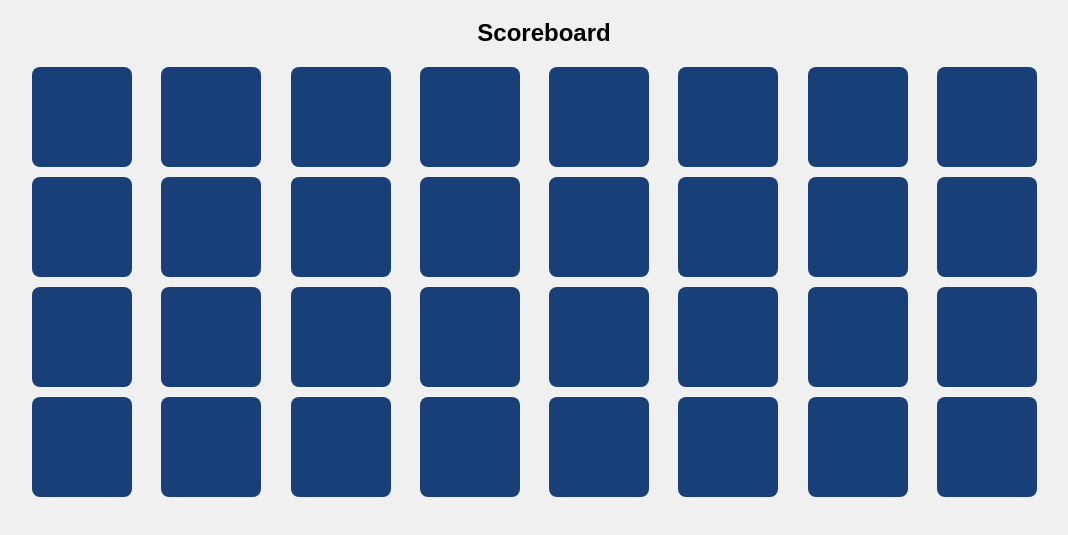
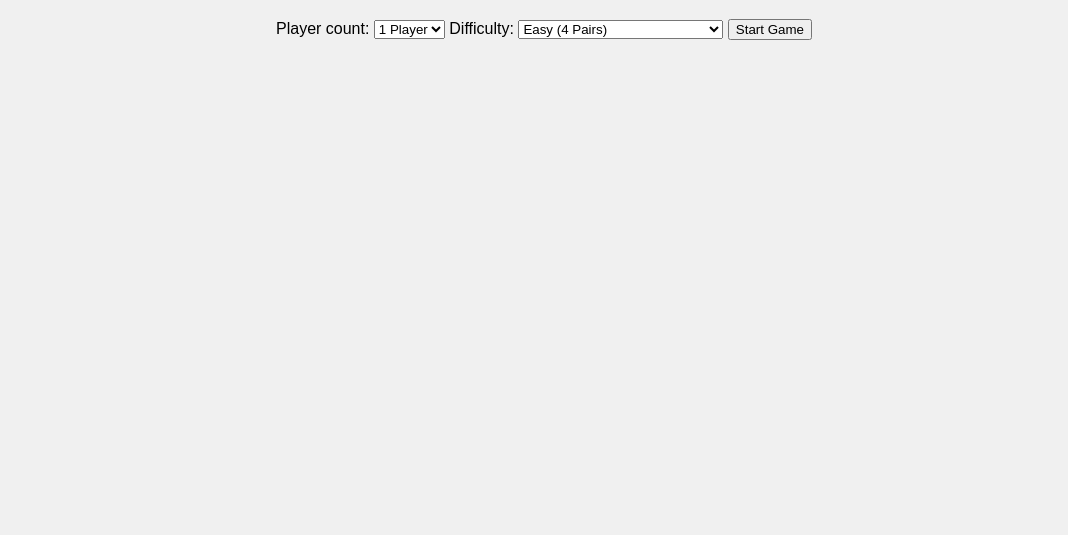
Before and after one commit to maryLH2025/LogosHopeMemoryGame, a plain HTML site: page index.html in a window 1280 px wide. Shown: the part 81-616 px from the top of the page, without its empty margins (96-1164 px from the left). Drawn offline with Linux system fonts and the light colour scheme.

Commit message:
gameboard size and player select (demo)

```diff
--- a/index.html
+++ b/index.html
@@ -8,7 +8,24 @@
 </head>
 <body>
     <h1>Logos Hope Memory</h1>
-    <div>
+    <div id="gameSelect">
+        <label for="playerSelect">Player count:</label>
+        <select id="playerSelect" onchange="setplayercount(this.value); ">
+            <option value="1">1 Player</option>
+            <option value="2">2 Player</option>
+            <option value="3">3 Player</option>
+            <option value="4">4 Player</option>
+        </select>
+        <label for="difficultySelect">Difficulty:</label>
+        <select id="difficultySelect" onchange="setDifficulty(this.value); ">
+            <option value="easy">Easy (4 Pairs)</option>
+            <option value="medium">Middle (8 Pairs)</option>
+            <option value="hard">Hard (16 Pairs)</option>
+            <option value="extreme">Extreme (16 Pairs + Time limit)</option>
+        </select>
+        <button onclick="startGame(); ">Start Game</button>
+    </div>
+    <div id="game">
         <div id="score">
             <h2>Scoreboard</h2>
             <span id="scoreValue"></span>
@@ -16,36 +33,36 @@
         <div id="gameboard">
             <div class="card" id="pair01" data-name="card1"><img src="image/Anker.jpg" alt="Bild"></div>
             <div class="card" id="pair0101" data-name="card2"><img src="image/Anker.jpg" alt="Bild"></div>
+            <div class="card" id="pair05" data-name="card9"><img src="image/Herz.jpg" alt="Bild"></div>
+            <div class="card" id="pair0505" data-name="card10"><img src="image/Herz.jpg" alt="Bild"></div>
             <div class="card" id="pair02" data-name="card3"><img src="image/Schiff .jpg" alt="Bild"></div>
             <div class="card" id="pair0202" data-name="card4"><img src="image/Schiff .jpg" alt="Bild"></div>
             <div class="card" id="pair03" data-name="card5"><img src="image/Bibel.jpg" alt="Bild"></div>
             <div class="card" id="pair0303" data-name="card6"><img src="image/Bibel.jpg" alt="Bild"></div>
             <div class="card" id="pair04" data-name="card7"><img src="image/Hand.jpg" alt="Bild"></div>
             <div class="card" id="pair0404" data-name="card8"><img src="image/Hand.jpg" alt="Bild"></div>
-            <div class="card" id="pair05" data-name="card9"><img src="image/Herz.jpg" alt="Bild"></div>
-            <div class="card" id="pair0505" data-name="card10"><img src="image/Herz.jpg" alt="Bild"></div>
-            <div class="card" id="pair06" data-name="card11"><img src="image/Knowleged.jpg" alt="Bild"></div>
-            <div class="card" id="pair0606" data-name="card12"><img src="image/Knowleged.jpg" alt="Bild"></div>
-            <div class="card" id="pair07" data-name="card13"><img src="image/hope.jpg" alt="Bild"></div>
-            <div class="card" id="pair0707" data-name="card14"><img src="image/hope.jpg" alt="Bild"></div>
             <div class="card" id="pair08" data-name="card15"><img src="image/Rettungsring.jpg" alt="Bild"></div>
             <div class="card" id="pair0808" data-name="card16"><img src="image/Rettungsring.jpg" alt="Bild"></div>
             <div class="card" id="pair09" data-name="card17"><img src="image/taube.jpg" alt="Bild"></div>
             <div class="card" id="pair0909" data-name="card18"><img src="image/taube.jpg"  alt="Bild"></div>
-            <div class="card" id="pair10" data-name="card19"><img src="image/rettungsboat.jpg" alt="Bild"></div>
-            <div class="card" id="pair1010" data-name="card20"><img src="image/rettungsboat.jpg" alt="Bild"></div>
-            <div class="card" id="pair11" data-name="card21"><img src="image/lifejacket.jpg" alt="Bild"></div>
-            <div class="card" id="pair1111" data-name="card22"><img src="image/lifejacket.jpg" alt="Bild"></div>
             <div class="card" id="pair12" data-name="card23"><img src="image/menschen.jpg" alt="Bild"></div>
             <div class="card" id="pair1212" data-name="card24"><img src="image/menschen.jpg" alt="Bild"></div>
             <div class="card" id="pair13" data-name="card25"><img src="image/Books.jpg" alt="Bild"></div>
             <div class="card" id="pair1313" data-name="card26"><img src="image/Books.jpg" alt="Bild"></div>
             <div class="card" id="pair14" data-name="card27"><img src="image/globe.jpg" alt="Bild"></div>
             <div class="card" id="pair1414" data-name="card28"><img src="image/globe.jpg" alt="Bild"></div>
+            <div class="card" id="pair16" data-name="card31"><img src="image/hands.jpg" alt="Bild"></div>
+            <div class="card" id="pair1616" data-name="card32"><img src="image/hands.jpg" alt="Bild"></div>
+            <div class="card" id="pair10" data-name="card19"><img src="image/rettungsboat.jpg" alt="Bild"></div>
+            <div class="card" id="pair1010" data-name="card20"><img src="image/rettungsboat.jpg" alt="Bild"></div>
+            <div class="card" id="pair11" data-name="card21"><img src="image/lifejacket.jpg" alt="Bild"></div>
+            <div class="card" id="pair1111" data-name="card22"><img src="image/lifejacket.jpg" alt="Bild"></div>
             <div class="card" id="pair15" data-name="card29"><img src="image/Help.jpg" alt="Bild"></div>
             <div class="card" id="pair1515" data-name="card30"><img src="image/Help.jpg" alt="Bild"></div>
-            <div class="card" id="pair16" data-name="card31"><img src="image/hands.jpg" alt="Bild"></div>
-            <div class="card" id="pair1616" data-name="card32"><img src="image/hands.jpg" alt="Bild"></div>
+            <div class="card" id="pair06" data-name="card11"><img src="image/Knowleged.jpg" alt="Bild"></div>
+            <div class="card" id="pair0606" data-name="card12"><img src="image/Knowleged.jpg" alt="Bild"></div>
+            <div class="card" id="pair07" data-name="card13"><img src="image/hope.jpg" alt="Bild"></div>
+            <div class="card" id="pair0707" data-name="card14"><img src="image/hope.jpg" alt="Bild"></div>
         </div>
     </div>
 </body>
--- a/main.js
+++ b/main.js
@@ -1,20 +1,23 @@
 
-
-window.onload = function() {
-    const cards = document.querySelectorAll('.card');
-    console.log(cards);
-    cards.forEach(card => card.addEventListener('click', flipCard));
-    mixcards();
-}
 function mixcards() {
     const container = document.getElementById('gameboard');
-    const cards = Array.from(container.children);
-    for (let i = cards.length - 1; i > 0; i--) {
+    let cards = Array.from(container.children);
+
+    console.log('Total cards before adjustment: ' + cards.length);
+    cards = cards.splice(0, totalCards);
+    console.log('Total cards after adjustment: ' + cards.length);
+
+    container.innerHTML = "";
+
+    for (let i = cards.length - 1; i >= 0; i--) {
         const j = Math.floor(Math.random() * (i + 1));
         container.appendChild(cards[j]);
         cards.splice(j, 1);
     }
+
 }
+
+totalCards = 32;
 selectedQuestions = [];
 currentQuestionIndex = 0;
 correctAnswersCount = 0;
@@ -93,3 +96,30 @@ function notsamecard() {
     }
     document.getElementById('scoreValue').innerHTML = scoreBoard;
 }
+function setplayercount(count) {
+    playercount = count;
+    console.log('Player count set to: ' + playercount);
+}
+
+function setDifficulty(level) {
+    switch (level) {
+        case 'easy':
+            totalCards = 8; break;
+        case 'medium':
+            totalCards = 16; break;
+        case 'hard':
+            totalCards = 32; break;
+    }
+    console.log('Difficulty set to: ' + level + ' with ' + totalCards + ' cards.');
+}
+
+function startGame() {
+    const cards = document.querySelectorAll('.card');
+    console.log(cards);
+    cards.forEach(card => card.addEventListener('click', flipCard));
+    document.getElementById('game').style.display = 'block';
+    document.getElementById('gameSelect').style.display = 'none';
+    mixcards();
+    updateScoreboard();
+    nextturn();
+}
--- a/style.css
+++ b/style.css
@@ -1,3 +1,7 @@
+#game {
+    display: none;
+}
+
 :root {
     --player1: #be2929;
     --player2: rgb(95, 134, 36);
```
